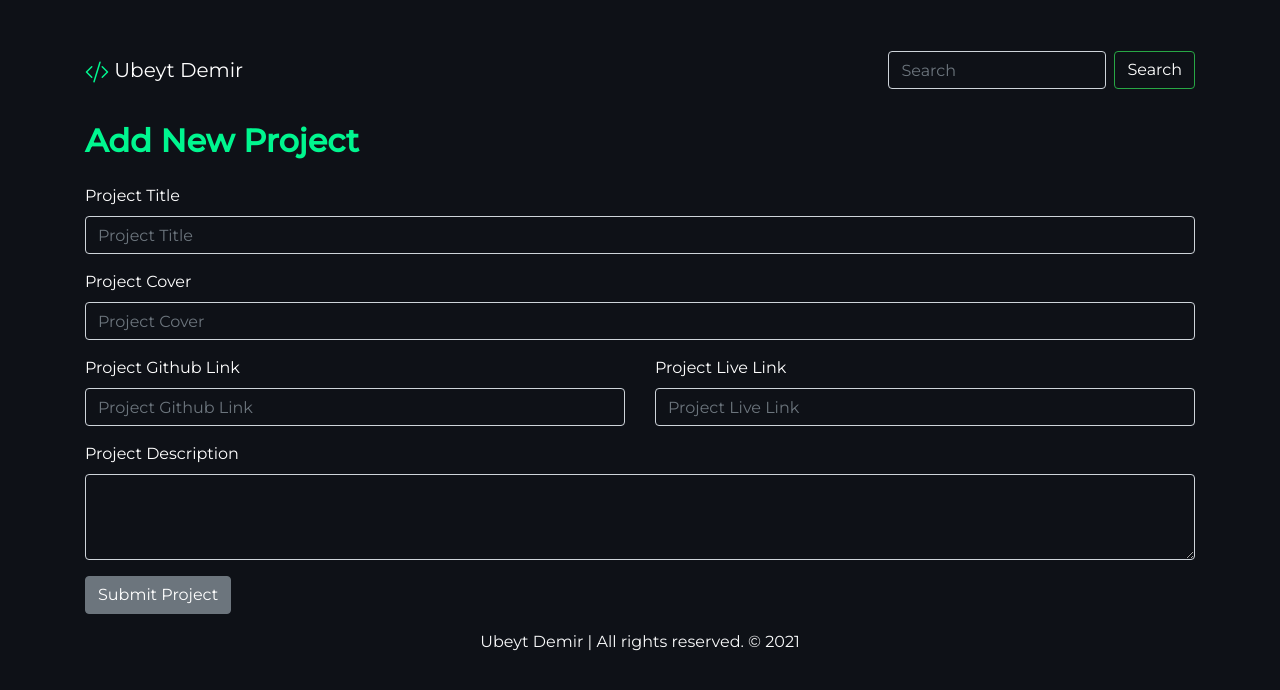
After one commit to alessiorecchia/simple-flask-app, a Flask app: page /dashboard/projects/new in a window 1280 px wide. The commit adds this page. Shown: the top 690 px of the page. Run offline with Flask 2, Linux system fonts and the light colour scheme; some libraries are stand-ins or nearby versions.

Commit message:
adds projects section

```diff
--- a/main.py
+++ b/main.py
@@ -1,8 +1,8 @@
-from flask import Flask,render_template,request,redirect,url_for
+from flask import Flask,render_template,request,redirect,url_for,send_from_directory
 from constants.items import *
 import os
 from werkzeug.utils import secure_filename
-
+from util.db import read_db,write_project
 app = Flask(__name__)
 
 app.config["UPLOAD_FOLDER"]="files"
@@ -10,11 +10,6 @@ app.config["UPLOAD_FOLDER"]="files"
 @app.route("/")
 def index():
     return render_template('/views/home.html',APP_NAME=APP_NAME,MENU_ITEMS=MENU_ITEMS,SOCIAL_LINKS=SOCIAL_LINKS,MY_PROJECTS=MY_PROJECTS)
-
-@app.route("/projects")
-def projects():
-    return  render_template("/views/projects/index.html",APP_NAME=APP_NAME,MENU_ITEMS=MENU_ITEMS,SOCIAL_LINKS=MY_PROJECTS)
-
 
 @app.route("/dashboard")
 def dashboard():
@@ -31,8 +26,42 @@ def files():
        # FİLE UPLOAD
     else:
         files = os.listdir(os.path.join(app.config["UPLOAD_FOLDER"]))
+        return render_template("/views/files/index.html",APP_NAME=APP_NAME,DASHBOARD_MENU=DASHBOARD_MENU,files=files)
 
-        return render_template("/views/files/index.html",APP_NAME=APP_NAME,DASHBOARD_MENU=DASHBOARD_MENU,files=files)
+
+
+@app.route("/dashboard/projects")
+def projects():
+    all_projects = read_db()
+    print(all_projects)
+    return render_template("/views/projects/index.html",APP_NAME=APP_NAME,DASHBOARD_MENU=DASHBOARD_MENU,all_projects=all_projects)
+
+
+@app.route("/dashboard/projects/new",methods=["GET","POST"])
+def new_project():
+    if request.method=="POST":
+        # grab values from form and write into csv file
+        title = request.form.get("title")
+        description = request.form.get("description")
+        cover = request.form.get("cover")
+        githubLink = request.form.get("githubLink")
+        liveLink = request.form.get("liveLink")
+        write_project(title,description,cover,githubLink,liveLink)
+        return redirect(url_for("projects"))
+    else:
+        # display form for adding project
+        return render_template("/views/projects/new.html",APP_NAME=APP_NAME,DASHBOARD_MENU=DASHBOARD_MENU)
+
+
+@app.route("/dashboard/files/<string:filename>",methods=["GET","POST"])
+def file_actions(filename):
+    file_path = os.path.join(app.config["UPLOAD_FOLDER"],filename)
+    if request.method=="POST":
+        os.remove(file_path)
+        return redirect(url_for("files"))
+       # FİLE UPLOAD
+    else:
+        return send_from_directory(path=app.root_path,directory=app.config["UPLOAD_FOLDER"],filename=filename)
 
 
 
--- a/templates/views/dashboard/index.html
+++ b/templates/views/dashboard/index.html
@@ -9,7 +9,7 @@
 {% block content %}
 
    <div class="container">
-      <div class="row">
+      <div class="row mt-5">
         {%for item in DASHBOARD_MENU%}
         <div class="col">
           {{DashboardItem(item)}}
--- /dev/null
+++ b/templates/views/projects/new.html
@@ -0,0 +1,44 @@
+{% extends "/layouts/index.html"%}
+{% from "/components/projects/index.html" import ProjectsListingComponent %}
+
+{% block title %}
+  Projects
+{% endblock %}
+
+{% block content %}
+   <div class="container">
+     <h1 class="mt-4 mb-4">Add New Project </h1>
+      <form action="/dashboard/projects/new" method="POST" enctype="multipart/form">
+        <div class="mb-3">
+          <label for="formGroupExampleInput" class="form-label">Project Title</label>
+          <input name="title" type="text" class="form-control"  placeholder="Project Title">
+        </div>
+        <div class="mb-3">
+          <label for="formGroupExampleInput" class="form-label">Project Cover</label>
+          <input name="cover" type="text" class="form-control"  placeholder="Project Cover">
+        </div>
+       <div class="row">
+         <div class="col">
+          <div class="mb-3">
+            <label for="formGroupExampleInput" class="form-label">Project Github Link</label>
+            <input name="githubLink" type="text" class="form-control"  placeholder="Project Github Link">
+          </div>
+         </div>
+         <div class="col">
+          <div class="mb-3">
+            <label for="formGroupExampleInput" class="form-label">Project Live Link</label>
+            <input name="liveLink" type="text" class="form-control"  placeholder="Project Live Link">
+          </div>
+         </div>
+       </div>
+
+        <div class="mb-3">
+          <label for="formGroupExampleInput" class="form-label">Project Description</label>
+          <textarea name="description" type="textarea" rows="3" class="form-control"  placeholder="Project Description"> </textarea>
+        </div>
+        <div class="mb-3">
+           <button type="submit" class="btn btn-secondary">Submit Project</button>
+        </div>
+      </form>
+   </div>
+{% endblock %}
--- /dev/null
+++ b/util/db.csv
@@ -0,0 +1,2 @@
+Project Title, Project Description,Project Cover,Project GH Link,Project Live Link
+Project Title, DEscription,http://127.0.0.1:5000/dashboard/files/Screen_Shot_2021-04-02_at_07.29.00.png,Link,Link
```
Also changed, not shown: templates/views/files/index.html (+12 -3 lines), templates/views/projects/index.html (+36 -2 lines), util/db.py (added, +19 -0 lines), files/Screen_Shot_2021-04-02_at_09.28.51.png (deleted), 1 other file.
